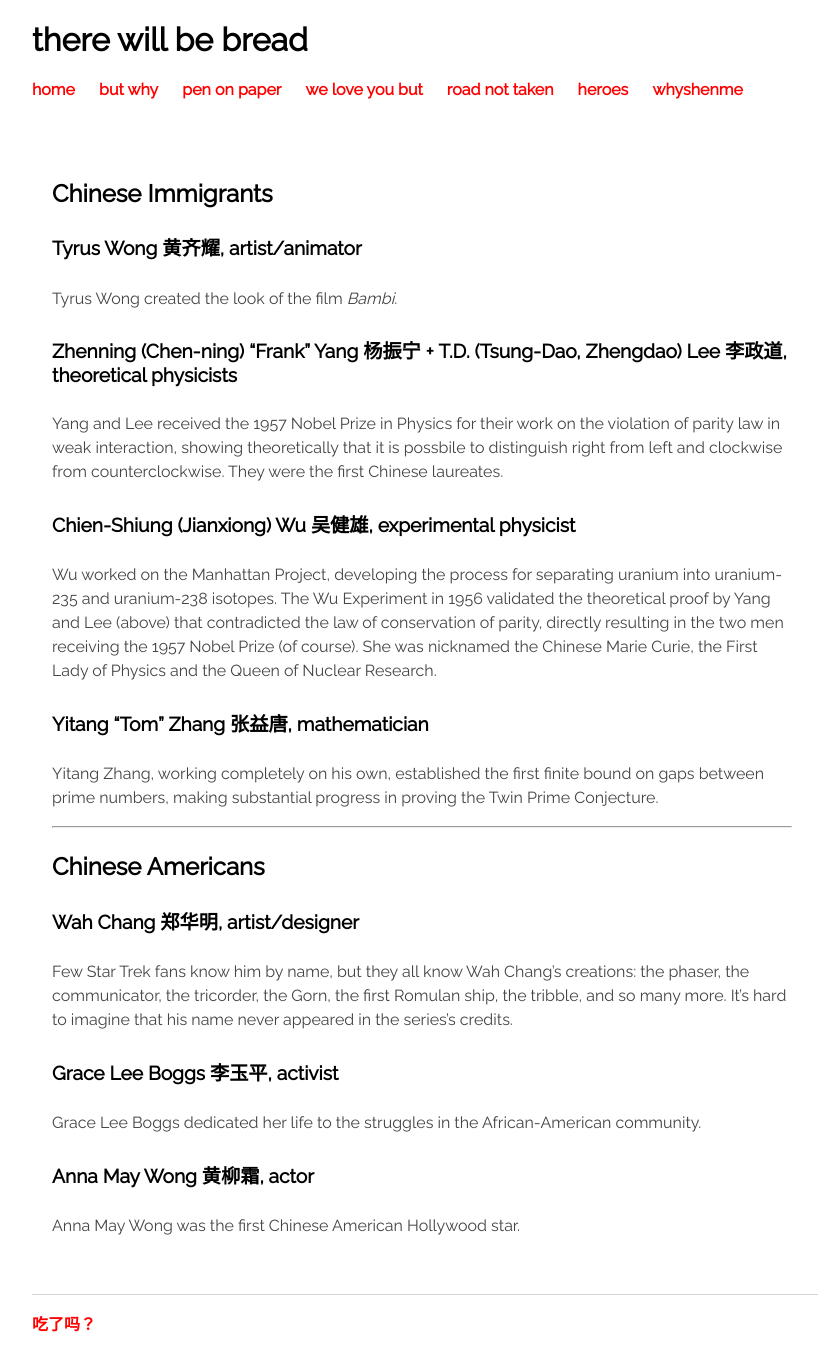
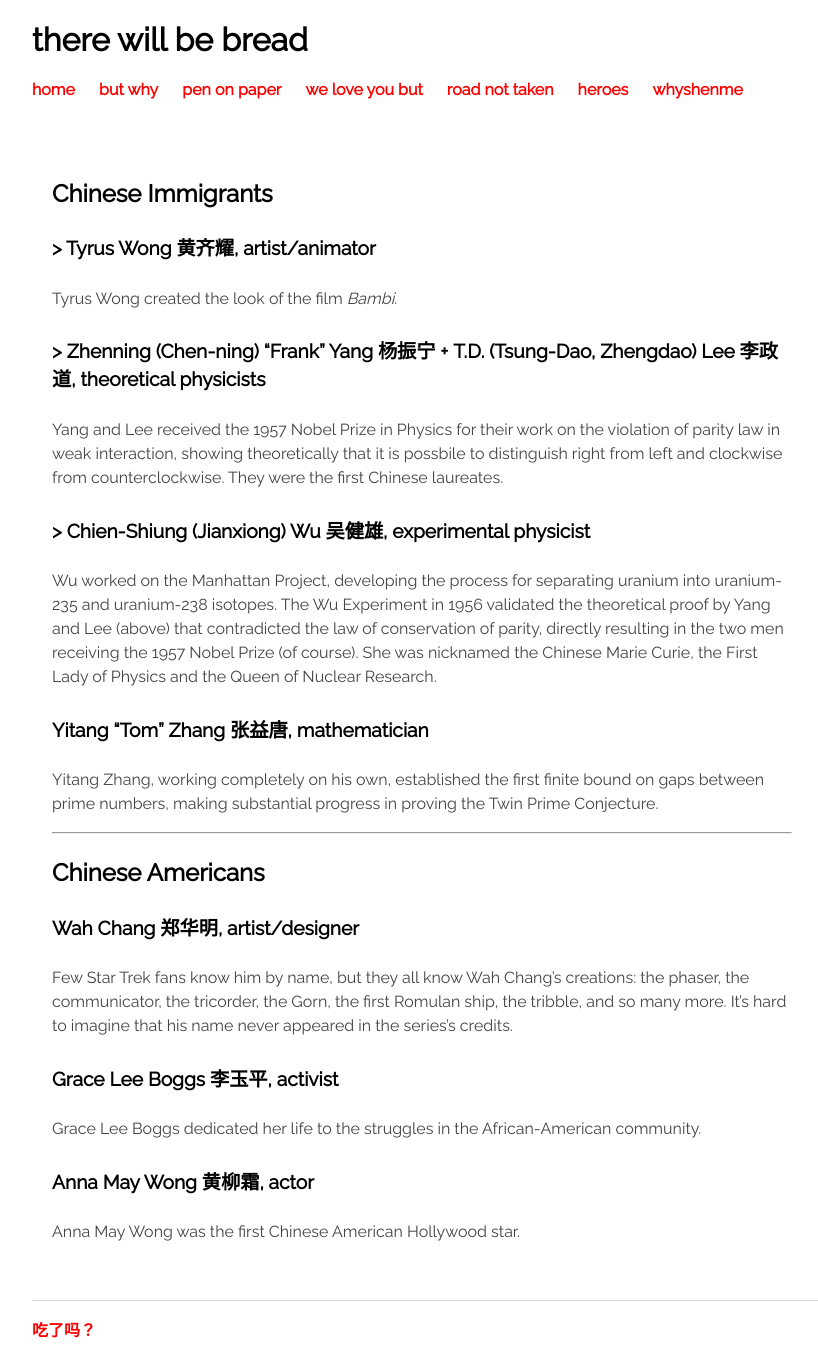
Before and after one commit to c1ndygao/cindygao.com, a Jekyll site: the page built from heroes.md, in a window 1280 px wide. Shown: the whole page, without its empty margins (208-1026 px from the left). Built offline with Jekyll 4.4.1, drawn with Linux system fonts in a browser that asks for light colours.

```diff
--- a/heroes.md
+++ b/heroes.md
@@ -5,13 +5,13 @@ title: people you should know but don't
 
 ### Chinese Immigrants ###
 
-#### Tyrus Wong 黄齐耀, artist/animator ####
+#### > Tyrus Wong 黄齐耀, artist/animator ####
 Tyrus Wong created the look of the film _Bambi_.
 
-#### Zhenning (Chen-ning) "Frank" Yang 杨振宁 + T.D. (Tsung-Dao, Zhengdao) Lee 李政道, theoretical physicists ####
+#### > Zhenning (Chen-ning) "Frank" Yang 杨振宁 + T.D. (Tsung-Dao, Zhengdao) Lee 李政道, theoretical physicists ####
 Yang and Lee received the 1957 Nobel Prize in Physics for their work on the violation of parity law in weak interaction, showing theoretically that it is possbile to distinguish right from left and clockwise from counterclockwise. They were the first Chinese laureates.
 
-#### Chien-Shiung (Jianxiong) Wu 吴健雄, experimental physicist ####
+#### > Chien-Shiung (Jianxiong) Wu 吴健雄, experimental physicist ####
 Wu worked on the Manhattan Project, developing the process for separating uranium into uranium-235 and uranium-238 isotopes. The Wu Experiment in 1956 validated the theoretical proof by Yang and Lee (above) that contradicted the law of conservation of parity, directly resulting in the two men receiving the 1957 Nobel Prize (of course). She was nicknamed the Chinese Marie Curie, the First Lady of Physics and the Queen of Nuclear Research.
 
 #### Yitang "Tom" Zhang 张益唐, mathematician ####
```
